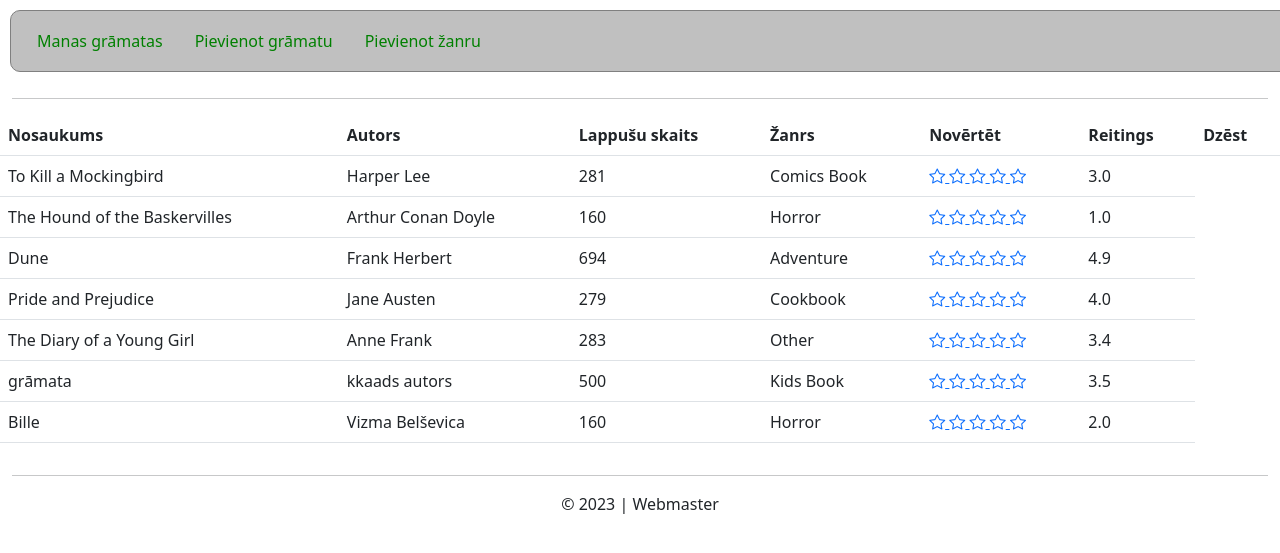
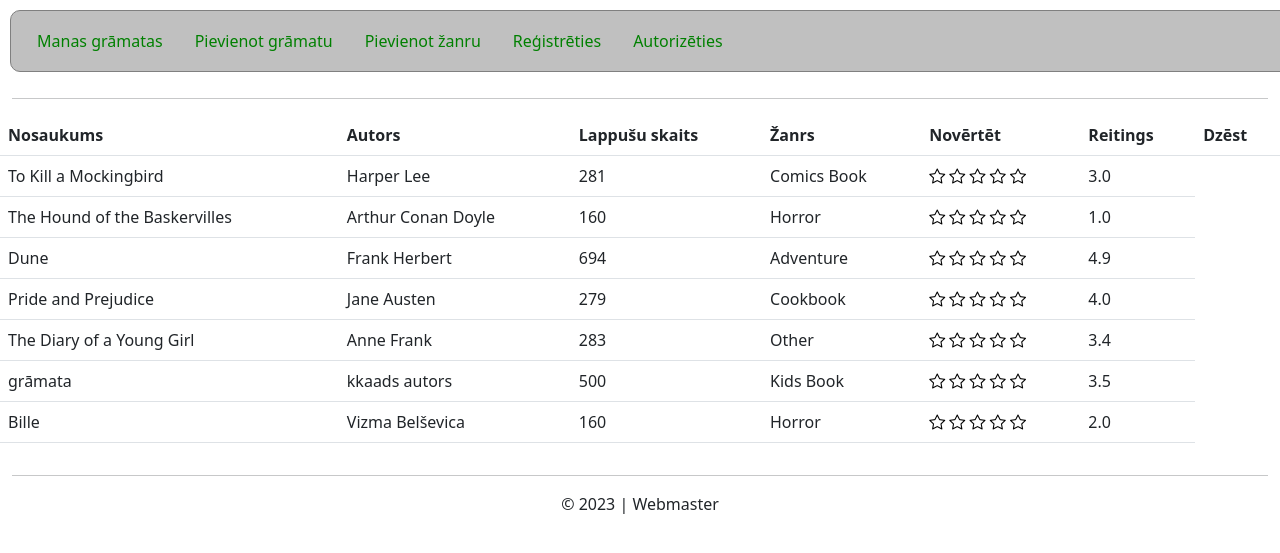
Before and after one commit to raivis-rasnacs/books-project, a Flask app: page / in a window 1280 px wide. Shown: the top 553 px of the page. Run offline with Flask 3, Linux system fonts and the light colour scheme.

Commit message:
Salabota zvaigznīšu animācija.

```diff
--- a/static/css/main_styles.css
+++ b/static/css/main_styles.css
@@ -26,3 +26,18 @@ form * {
 .yellow {
     color: yellow;
 }
+
+.stars > a {
+    text-decoration: none;
+    color: black;
+}
+
+.stars > a:visited {
+    text-decoration: none;
+    color: black;
+}
+
+.stars > a:link {
+    text-decoration: none;
+    color: black;
+}
--- a/static/js/stars_animation.js
+++ b/static/js/stars_animation.js
@@ -1,6 +1,7 @@
 
 console.log(1);
 function animate_stars(star_element, div) {
+    console.log(div);
     const stars = div.children;
     for (let i = 0; i < stars.length; i++) {
         stars[i].classList.remove("bi-star")
--- a/templates/books.html
+++ b/templates/books.html
@@ -29,40 +29,35 @@ Mans grāmatu plaukts
                     <td>{{ book["genre_name"] }}</td>
                     <td>
                         <div class="stars">
-                            <a href="/set_rating?book_id={{book['book_id']}}&value=1">
-                                <i
+                            <a
+                                href="/set_rating?book_id={{book['book_id']}}&value=1"
                                 class="bi bi-star"
                                 onmouseover="animate_stars(this, this.parentElement);"
-                                onmouseleave="hide_animation(this.parentElement);"
-                                "></i>
+                                onmouseleave="hide_animation(this.parentElement);">
                             </a>
-                            <a href="/set_rating?book_id={{book['book_id']}}&value=2">
-                                <i
+                            <a
+                                href="/set_rating?book_id={{book['book_id']}}&value=2"
                                 class="bi bi-star"
                                 onmouseover="animate_stars(this, this.parentElement);"
-                                onmouseleave="hide_animation(this.parentElement);"
-                                "></i>
+                                onmouseleave="hide_animation(this.parentElement);">
                             </a>
-                            <a href="/set_rating?book_id={{book['book_id']}}&value=3">
-                                <i
+                            <a
+                                href="/set_rating?book_id={{book['book_id']}}&value=3"
                                 class="bi bi-star"
                                 onmouseover="animate_stars(this, this.parentElement);"
-                                onmouseleave="hide_animation(this.parentElement);"
-                                "></i>
+                                onmouseleave="hide_animation(this.parentElement);">
                             </a>
-                            <a href="/set_rating?book_id={{book['book_id']}}&value=4">
-                                <i
+                            <a
+                                href="/set_rating?book_id={{book['book_id']}}&value=4"
                                 class="bi bi-star"
                                 onmouseover="animate_stars(this, this.parentElement);"
-                                onmouseleave="hide_animation(this.parentElement);"
-                                "></i>
+                                onmouseleave="hide_animation(this.parentElement);">
                             </a>
-                            <a href="/set_rating?book_id={{book['book_id']}}&value=5">
-                                <i
+                            <a
+                                href="/set_rating?book_id={{book['book_id']}}&value=5"
                                 class="bi bi-star"
                                 onmouseover="animate_stars(this, this.parentElement);"
-                                onmouseleave="hide_animation(this.parentElement);"
-                                "></i>
+                                onmouseleave="hide_animation(this.parentElement);">
                             </a>
                         </div>
                     </td>
--- a/templates/layout.html
+++ b/templates/layout.html
@@ -54,6 +54,12 @@
                 <li class="nav-item">
                     <a class="nav-link" href="/pievienot_zanru">Pievienot žanru</a>
                 </li>
+                <li class="nav-item">
+                    <a class="nav-link" href="/register">Reģistrēties</a>
+                </li>
+                <li class="nav-item">
+                    <a class="nav-link" href="/login">Autorizēties</a>
+                </li>
               </ul>
         </div>
         <hr>
```
Also changed, not shown: db/books.db.
